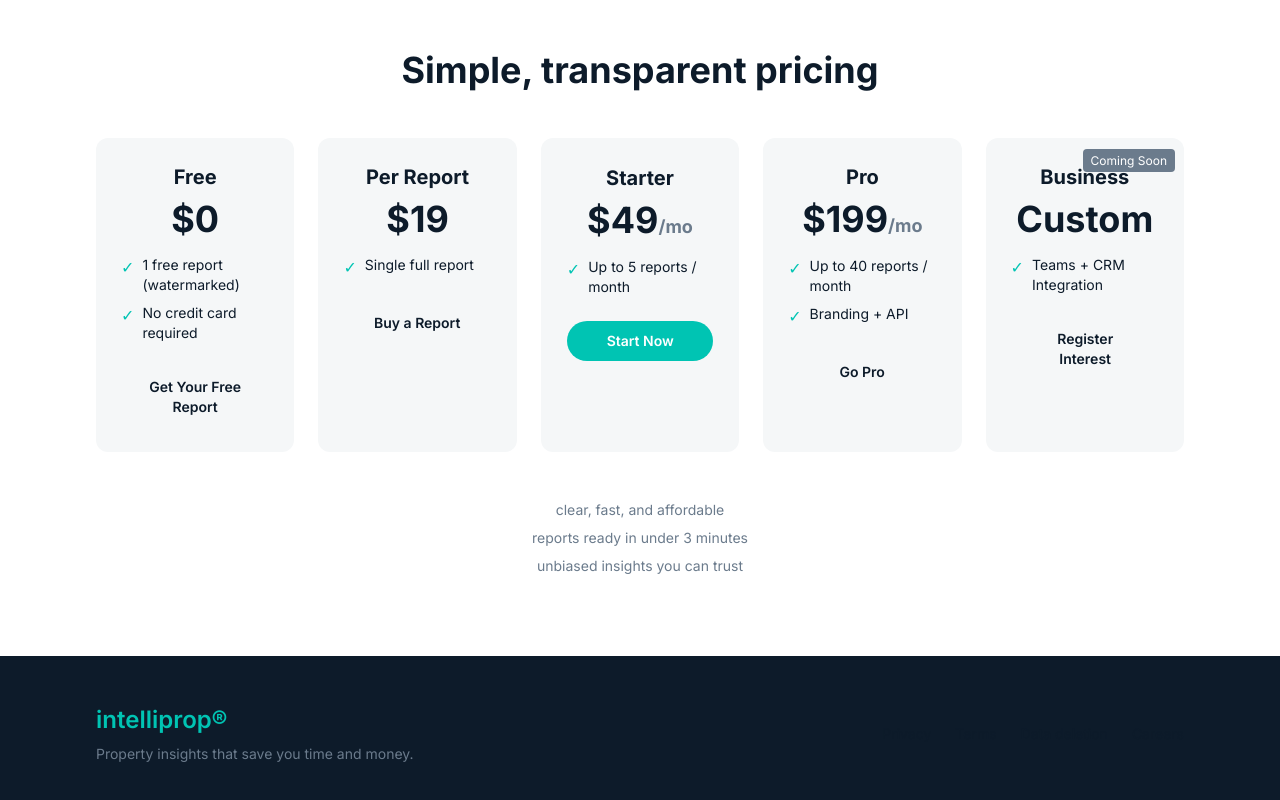
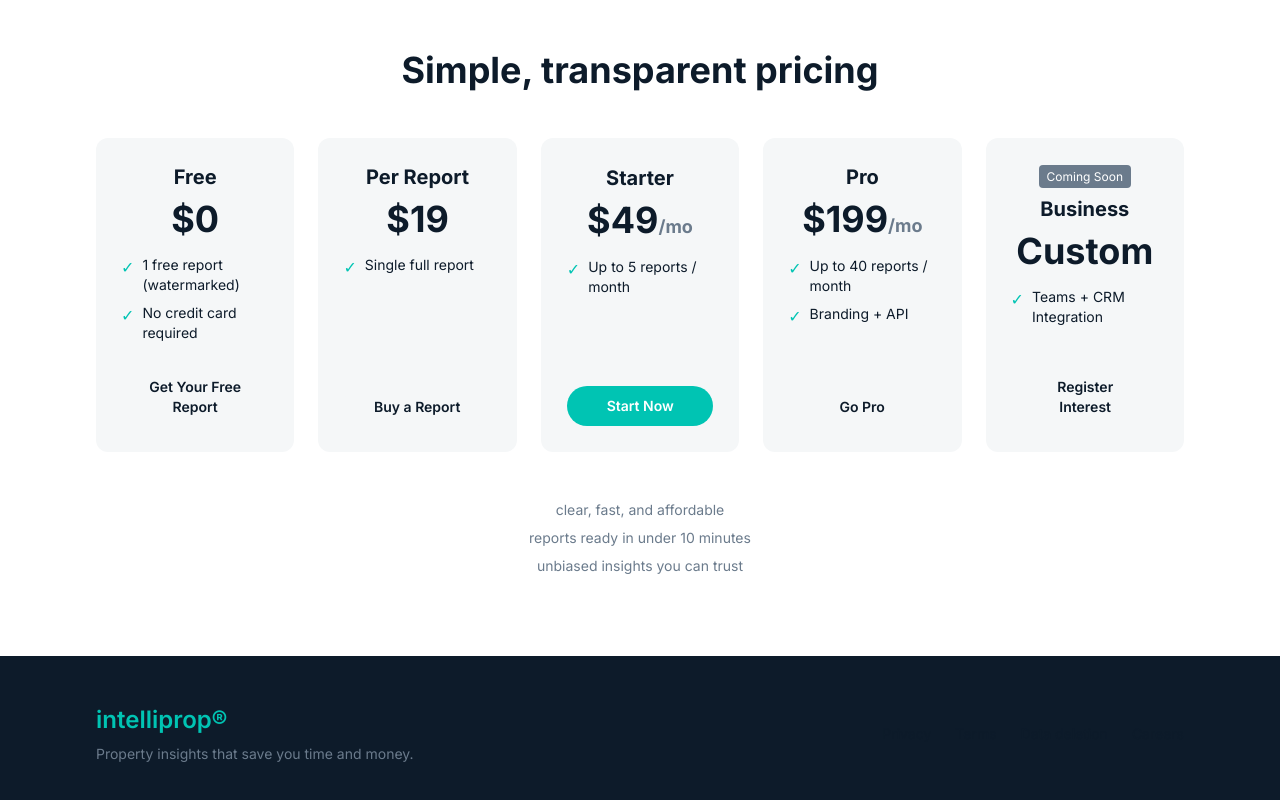
Before and after one commit to intelliprop/landing_2, a Next.js app: page / in a window 1280 px wide. Shown: the part 3030-3830 px from the top of the page. Built offline with nearby package versions, Linux system fonts and the light colour scheme.

Commit message:
Fix pricing: update time to 10 minutes, align buttons vertically, fix Coming Soon badge position

```diff
--- a/components/sections/Pricing.tsx
+++ b/components/sections/Pricing.tsx
@@ -28,12 +28,13 @@
             className={tier.comingSoon ? 'opacity-60' : ''}
           >
             <Card
-              className={`text-center h-full ${
+              className={`text-center h-full flex flex-col ${
                 tier.highlight ? 'border-2 border-[var(--ip-teal)]' : ''
               } ${tier.comingSoon ? 'relative' : ''}`}
             >
+              <div className="flex-1">
                 {tier.comingSoon && (
-                <div className="absolute top-2 right-2">
+                  <div className="mb-2">
                     <span className="text-xs bg-[var(--ip-muted)] text-white px-2 py-1 rounded">Coming Soon</span>
                   </div>
                 )}
@@ -50,6 +51,8 @@
                     </li>
                   ))}
                 </ul>
+              </div>
+              <div className="mt-auto">
                 <Button
                   href={
                     tier.id === 'business_custom'
@@ -61,6 +64,7 @@
                 >
                   {tier.cta}
                 </Button>
+              </div>
             </Card>
           </motion.div>
         ))}
--- a/lib/copy.ts
+++ b/lib/copy.ts
@@ -138,7 +138,7 @@
     ],
     trust: [
       'clear, fast, and affordable',
-      'reports ready in under 3 minutes',
+      'reports ready in under 10 minutes',
       'unbiased insights you can trust',
     ],
   },
```
Lines whose indentation alone changed are shown as unchanged.
